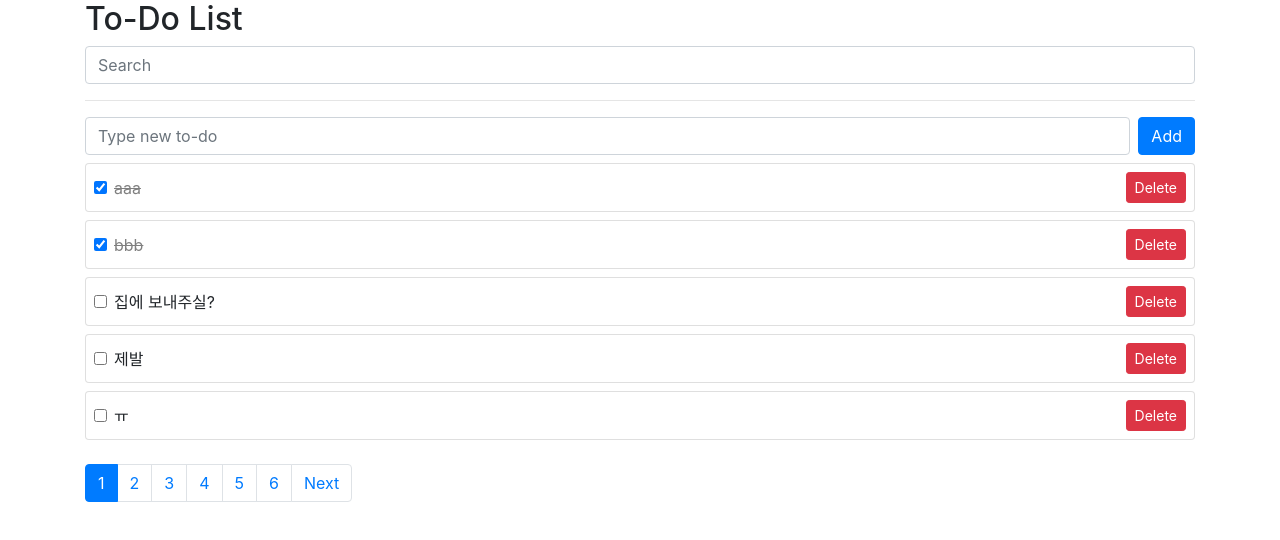
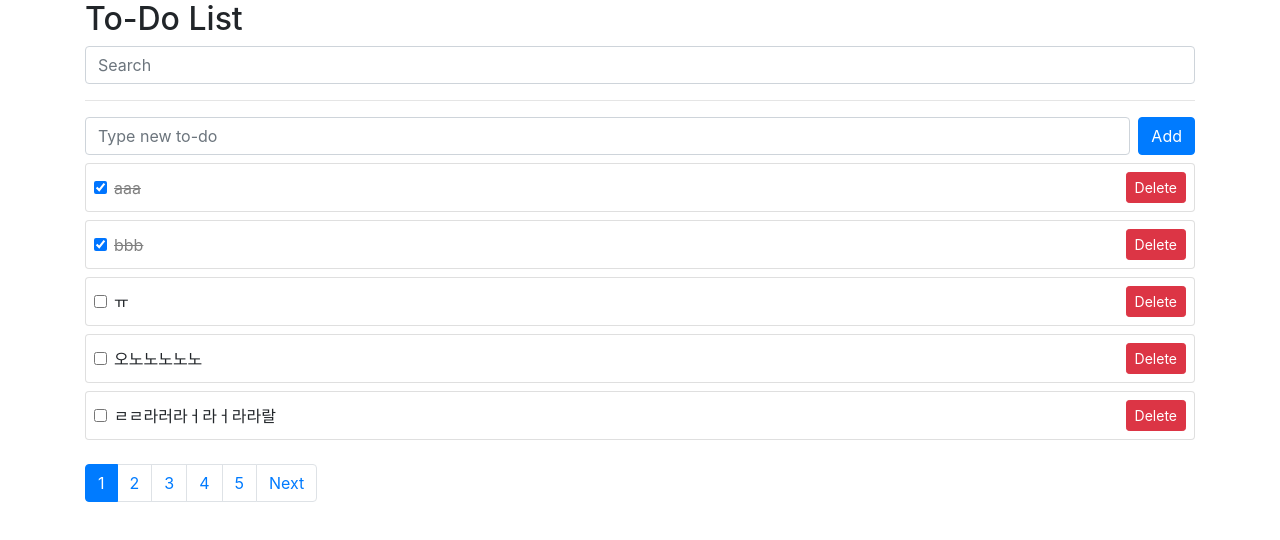
Before and after one commit to lhyeonj120/vue_exam, a Vue app: page / in a window 1280 px wide. Shown: the top 540 px of the page. Built offline with nearby package versions, Linux system fonts and the light colour scheme; data requests are answered from the project's data file.

Commit message:
chore: fix addTodo, deleteTodo

```diff
--- a/db.json
+++ b/db.json
@@ -11,59 +11,9 @@
       "id": 2
     },
     {
-      "subject": "집에 보내주실?",
-      "completed": false,
-      "id": 3
-    },
-    {
-      "subject": "제발",
-      "completed": false,
-      "id": 4
-    },
-    {
       "subject": "ㅠ",
       "completed": false,
       "id": 5
-    },
-    {
-      "subject": "끝내줘",
-      "completed": false,
-      "id": 6
-    },
-    {
-      "subject": "죽여줘",
-      "completed": false,
-      "id": 7
-    },
-    {
-      "subject": "ㅠㅜㅏㅓㅠㅜㅏㅓㅏ",
-      "completed": false,
-      "id": 8
-    },
-    {
-      "subject": "아냐",
-      "completed": false,
-      "id": 9
-    },
-    {
-      "subject": "살자",
-      "completed": false,
-      "id": 10
-    },
-    {
-      "subject": "하ㅓㅏ",
-      "completed": false,
-      "id": 11
-    },
-    {
-      "subject": "ㅎㅎㅎㅎ",
-      "completed": false,
-      "id": 12
-    },
-    {
-      "subject": "노잼",
-      "completed": false,
-      "id": 13
     },
     {
       "subject": "오노노노노노",
@@ -149,6 +99,21 @@
       "subject": "ㅋㅋㅋㅋㅋㅋㅋㅋㅋㅋㅋㅋㅋㅋ",
       "completed": false,
       "id": 30
+    },
+    {
+      "subject": "ㅇㅇㅇㅇ",
+      "completed": false,
+      "id": 31
+    },
+    {
+      "subject": "ㄴㄴㄴㄴ",
+      "completed": false,
+      "id": 32
+    },
+    {
+      "subject": "ㅠㅠㅠㅠ",
+      "completed": false,
+      "id": 33
     }
   ]
 }
--- a/src/App.vue
+++ b/src/App.vue
@@ -75,23 +75,15 @@ export default {
       return Math.ceil(numberOfTodos.value / limit);
     });
 
-    // const filteredTodos = computed(() => {
-    //   if(searchText.value){
-    //     console.log(todos.value.length);
-    //     return todos.value.filter(todo => {
-    //       return todo.subject.includes(searchText.value);
-    //     })
-    //   }
-    //   return todos.value;
-    // });
-
     const deleteTodo = async (index) => {
       error.value = '';
       const id = todos.value[index].id;
 
       try{
         await axios.delete('http://localhost:3000/todos/' + id);
-        todos.value.splice(index, 1);
+        // 배열에서 삭제하고 있음
+        //todos.value.splice(index, 1);
+        getTodos(1);
       }catch(err){
         console.log(err);
         error.value = 'Something went wrong';
@@ -118,11 +110,13 @@ export default {
       // db에 저장
       try{
         // await : 해당 작업을 먼저 실행해줘
-        const res = await axios.post('http://localhost:3000/todos', {
+        await axios.post('http://localhost:3000/todos', {
           subject: todo.subject,
           completed: todo.completed
         });
-        todos.value.push(res.data);
+        // 배열 안에 넣고 있음
+        //todos.value.push(res.data);
+        getTodos(1);
       }catch(err){
         console.log(err);
         error.value = 'Something went wrong';
@@ -150,7 +144,6 @@ export default {
       addTodo,
       toggleTodo,
       searchText,
-      // filteredTodos,
       error,
       getTodos,
       numberOfTodos,
```
